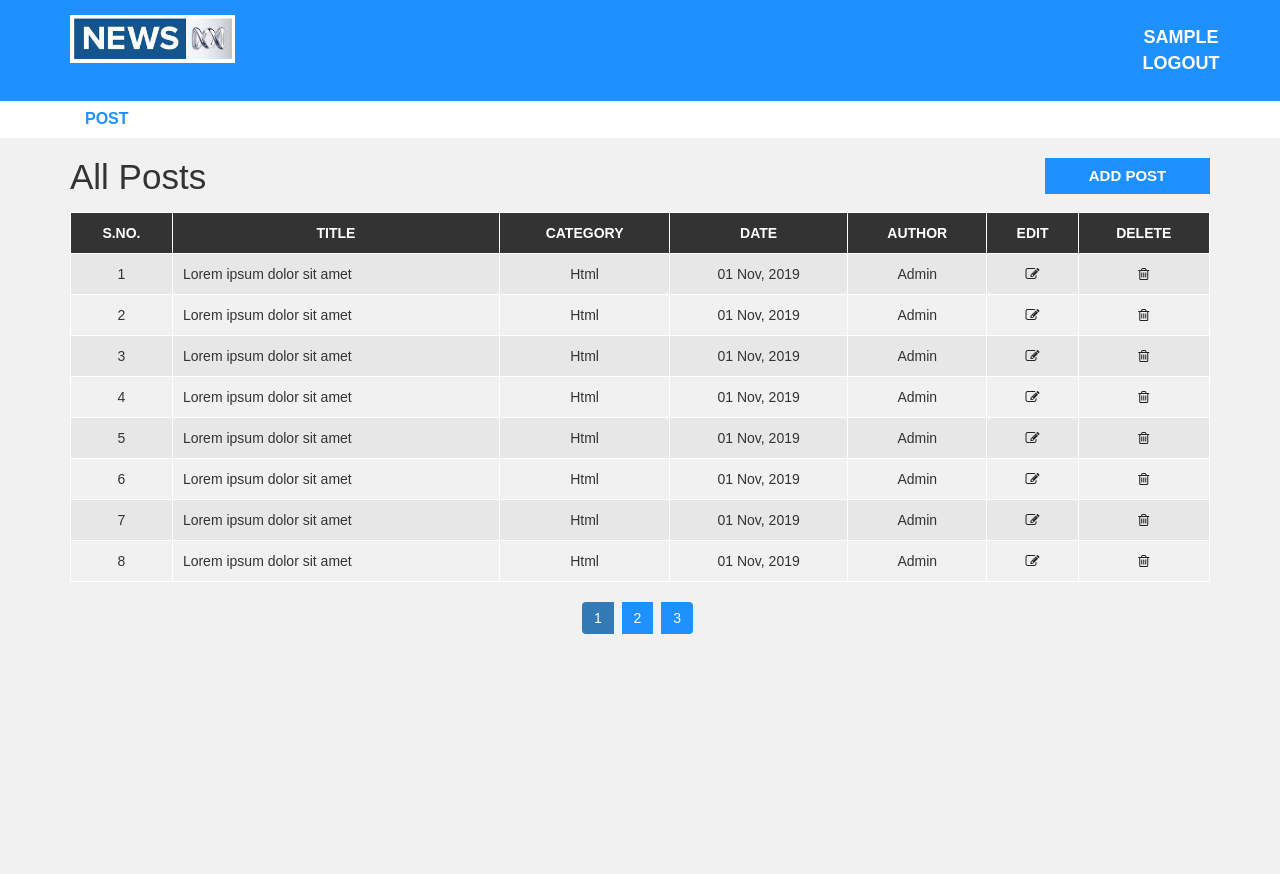
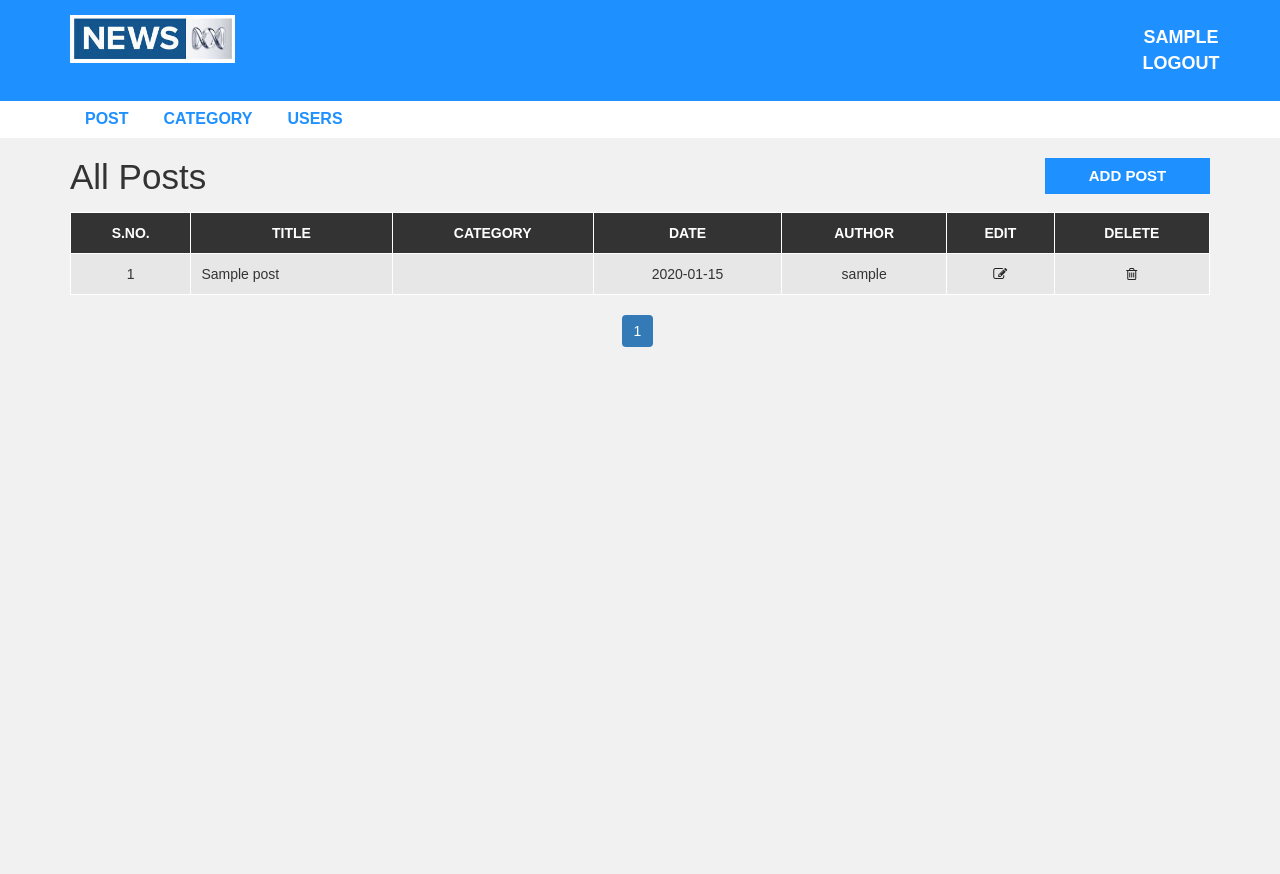
Before and after one commit to Mohammad-Asif-Web/news-blog-site, a PHP site: page /news-blog-site/admin/post.php?page=1 in a window 1280 px wide. Shown: the top 874 px of the page. Run offline with PHP 8.4, Linux system fonts and the light colour scheme; the visitor is signed in with stand-in values (Sample User, id 1); tables that the repository leaves empty hold one stand-in row (values such as "Sample post").

Commit message:
admin post system updated

```diff
--- a/admin/category.php
+++ b/admin/category.php
@@ -27,7 +27,7 @@
                 offset = (2 -1) * 3 = 3
                 offset = (3 - 1) * = 6
                 */
-              $limit = 2;
+              $limit = 4;
               if(isset($_GET['page'])){
                 $page = $_GET['page'];
               } else {
@@ -66,7 +66,7 @@
                 </table>
 
                 <?php
-            }
+                }
                     $sqlPage = "SELECT * FROM category";
                     $resultPage = mysqli_query($con, $sqlPage);
 
--- a/admin/post.php
+++ b/admin/post.php
@@ -1,4 +1,6 @@
-<?php include "header.php"; ?>
+<?php include "header.php";
+
+?>
   <div id="admin-content">
       <div class="container">
           <div class="row">
@@ -9,6 +11,47 @@
                   <a class="add-new" href="add-post.php">add post</a>
               </div>
               <div class="col-md-12">
+              <?php
+              include "config.php";
+               /* Calculation of Pagination
+               ex: SElECT * FROM user LIMIT 0, 3 -> that means, it will show 3 records, 0 to 2
+                LIMIT takes two value offset, Limit
+                $limit = how much records we will display
+                $offset = From where to start showing records.
+                offset = (1 -1) * 3 = 0
+                offset = (2 -1) * 3 = 3
+                offset = (3 - 1) * = 6
+                */
+              $limit = 4;
+              if(isset($_GET['page'])){
+                $page = $_GET['page'];
+              } else {
+                $page = 1;
+              }
+              $offset = ($page -1) * $limit;
+
+            //   if the user is admin, all data will be displayed
+              if($_SESSION['role'] == '1'){
+                $sql = "SELECT post.post_id, post.title, post.description,
+              post.post_date, category.category_name, user.username FROM post
+              LEFT JOIN category ON post.category = category.category_id
+              LEFT JOIN user ON post.author = user.user_id
+              ORDER BY post.post_id DESC LIMIT {$offset}, {$limit} ";
+
+                // if the user is normal user, only the normal users data will be displayed
+              } elseif($_SESSION['role'] == '0') {
+                $sql = "SELECT post.post_id, post.title, post.description,
+              post.post_date, category.category_name, user.username FROM post
+              LEFT JOIN category ON post.category = category.category_id
+              LEFT JOIN user ON post.author = user.user_id
+              WHERE post.author = {$_SESSION['user_id']}
+              ORDER BY post.post_id DESC LIMIT {$offset}, {$limit} ";
+              }
+
+              $result = mysqli_query($con, $sql) or die("Query Failed");
+              if(mysqli_num_rows($result) > 0){
+
+              ?>
                   <table class="content-table">
                       <thead>
                           <th>S.No.</th>
@@ -20,85 +63,54 @@
                           <th>Delete</th>
                       </thead>
                       <tbody>
+                      <?php
+                        while($row = mysqli_fetch_assoc($result)){
+                        ?>
+
                           <tr>
-                              <td class='id'>1</td>
-                              <td>Lorem ipsum dolor sit amet</td>
-                              <td>Html</td>
-                              <td>01 Nov, 2019</td>
-                              <td>Admin</td>
-                              <td class='edit'><a href='update-post.php'><i class='fa fa-edit'></i></a></td>
-                              <td class='delete'><a href='delete-post.php'><i class='fa fa-trash-o'></i></a></td>
+                              <td class='id'><?php echo $row['post_id'] ?></td>
+                              <td><?php echo $row['title'] ?></td>
+                              <td><?php echo $row['category_name'] ?></td>
+                              <td><?php echo $row['post_date'] ?></td>
+                              <td><?php echo $row['username'] ?></td>
+                              <td class='edit'><a href='update-post.php?id=<?php echo $row['post_id'] ?>'><i class='fa fa-edit'></i></a></td>
+                              <td class='delete'><a href='delete-post.php?id=<?php echo $row['post_id'] ?>'><i class='fa fa-trash-o'></i></a></td>
                           </tr>
-                          <tr>
-                              <td class='id'>2</td>
-                              <td>Lorem ipsum dolor sit amet</td>
-                              <td>Html</td>
-                              <td>01 Nov, 2019</td>
-                              <td>Admin</td>
-                              <td class='edit'><a href='update-post.php'><i class='fa fa-edit'></i></a></td>
-                              <td class='delete'><a href='delete-post.php'><i class='fa fa-trash-o'></i></a></td>
-                          </tr>
-                          <tr>
-                              <td class='id'>3</td>
-                              <td>Lorem ipsum dolor sit amet</td>
-                              <td>Html</td>
-                              <td>01 Nov, 2019</td>
-                              <td>Admin</td>
-                              <td class='edit'><a href='update-post.php'><i class='fa fa-edit'></i></a></td>
-                              <td class='delete'><a href='delete-post.php'><i class='fa fa-trash-o'></i></a></td>
-                          </tr>
-                          <tr>
-                              <td class='id'>4</td>
-                              <td>Lorem ipsum dolor sit amet</td>
-                              <td>Html</td>
-                              <td>01 Nov, 2019</td>
-                              <td>Admin</td>
-                              <td class='edit'><a href='update-post.php'><i class='fa fa-edit'></i></a></td>
-                              <td class='delete'><a href='delete-post.php'><i class='fa fa-trash-o'></i></a></td>
-                          </tr>
-                          <tr>
-                              <td class='id'>5</td>
-                              <td>Lorem ipsum dolor sit amet</td>
-                              <td>Html</td>
-                              <td>01 Nov, 2019</td>
-                              <td>Admin</td>
-                              <td class='edit'><a href='update-post.php'><i class='fa fa-edit'></i></a></td>
-                              <td class='delete'><a href='delete-post.php'><i class='fa fa-trash-o'></i></a></td>
-                          </tr>
-                          <tr>
-                              <td class='id'>6</td>
-                              <td>Lorem ipsum dolor sit amet</td>
-                              <td>Html</td>
-                              <td>01 Nov, 2019</td>
-                              <td>Admin</td>
-                              <td class='edit'><a href='update-post.php'><i class='fa fa-edit'></i></a></td>
-                              <td class='delete'><a href='delete-post.php'><i class='fa fa-trash-o'></i></a></td>
-                          </tr>
-                          <tr>
-                              <td class='id'>7</td>
-                              <td>Lorem ipsum dolor sit amet</td>
-                              <td>Html</td>
-                              <td>01 Nov, 2019</td>
-                              <td>Admin</td>
-                              <td class='edit'><a href='update-post.php'><i class='fa fa-edit'></i></a></td>
-                              <td class='delete'><a href='delete-post.php'><i class='fa fa-trash-o'></i></a></td>
-                          </tr>
-                          <tr>
-                              <td class='id'>8</td>
-                              <td>Lorem ipsum dolor sit amet</td>
-                              <td>Html</td>
-                              <td>01 Nov, 2019</td>
-                              <td>Admin</td>
-                              <td class='edit'><a href='update-post.php'><i class='fa fa-edit'></i></a></td>
-                              <td class='delete'><a href='delete-post.php'><i class='fa fa-trash-o'></i></a></td>
-                          </tr>
+                          <?php
+                        }
+                        ?>
                       </tbody>
                   </table>
-                  <ul class='pagination admin-pagination'>
-                      <li class="active"><a>1</a></li>
-                      <li><a>2</a></li>
-                      <li><a>3</a></li>
-                  </ul>
+                  <?php
+                    }
+                    $sqlPage = "SELECT * FROM post";
+                    $resultPage = mysqli_query($con, $sqlPage);
+
+                    if(mysqli_num_rows($resultPage) > 0){
+                        // $total_records = how much records store in database
+                        $total_records = mysqli_num_rows($resultPage);
+                        $total_page = ceil($total_records / $limit);
+
+                        echo "<ul class='pagination admin-pagination'>";
+                        if($page > 1){
+                            echo '<li><a href="post.php?page='.($page - 1).'">Prev</a></li>';
+                        }
+
+                        for($i = 1; $i <= $total_page; $i++){
+                            if($i == $page){
+                                $active = "active";
+                            } else {
+                                $active = '';
+                            }
+                            echo "<li class='$active'><a href='post.php?page=$i'>$i</a></li>";
+                        }
+                        // if $total_page number is greater than $page number then Next button will be show or it will be hide
+                        if($total_page > $page){
+                            echo '<li><a href="post.php?page='.($page + 1).'">Next</a></li>';
+                        }
+                        echo "</ul>";
+                    }
+                  ?>
               </div>
           </div>
       </div>
--- a/admin/users.php
+++ b/admin/users.php
@@ -28,7 +28,7 @@
                 offset = (2 -1) * 3 = 3
                 offset = (3 - 1) * = 6
                 */
-              $limit = 2;
+              $limit = 4;
               if(isset($_GET['page'])){
                 $page = $_GET['page'];
               } else {
```
Also changed, not shown: admin/add-post.php (+12 -2 lines), admin/save-post.php (added, +55 -0 lines), admin/upload/Favicon.png (added), admin/upload/IMG_20200807_174226.jpg (added), admin/upload/asif .jpg (added), admin/upload/normal.jpg (added), admin/upload/thumb.png (added), admin/upload/turgut.jpg (added).
